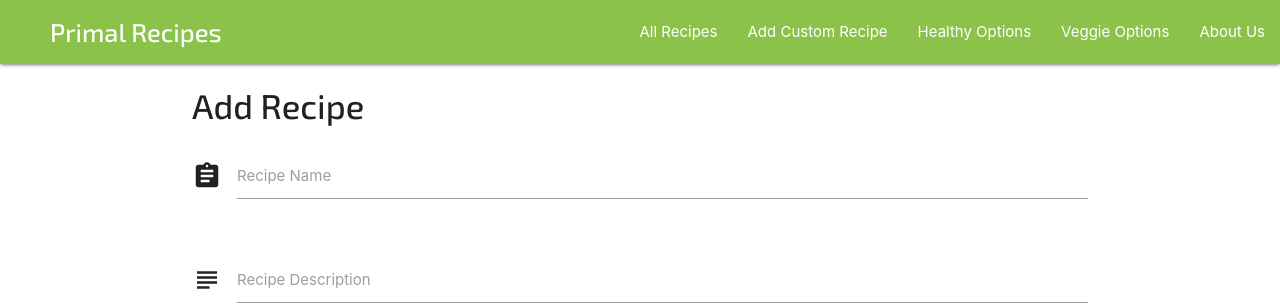
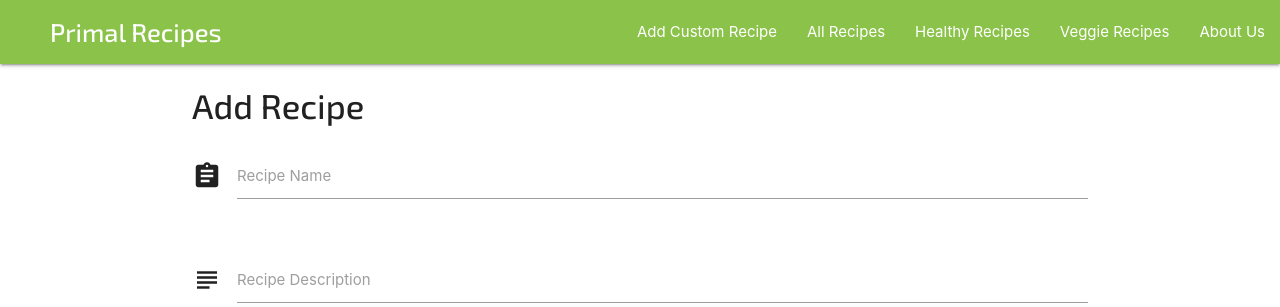
Before and after one commit to harrypars0ns/a-recipe-book, a Flask app: page /add_recipe in a window 1280 px wide. Shown: the top 307 px of the page. Run offline with Flask 2, Linux system fonts and the light colour scheme; data that the repository does not hold is empty; some libraries are stand-ins or nearby versions.

Commit message:
added headings for veggie/healthy recipes plus formatted and validated css

```diff
--- a/app.py
+++ b/app.py
@@ -16,7 +16,7 @@ def landing():
 
 @app.route('/get_recipes')
 def get_recipes():
-    return render_template("recipes.html", page_title="Recipes", recipes=mongo.db.recipes.find(), cuisines=mongo.db.cuisines.find()
+    return render_template("recipes.html", page_title="Primal Recipes", recipes=mongo.db.recipes.find(), cuisines=mongo.db.cuisines.find()
                            )
 
 
@@ -24,7 +24,7 @@ def get_recipes():
 def vegetarian():
     veggie_recipes = mongo.db.recipes.find({'is_vegetarian': "on"})
     all_cuisines = mongo.db.cuisines.find()
-    return render_template("recipes.html", page_title="Recipes", recipes=veggie_recipes, cuisines=all_cuisines
+    return render_template("recipes.html", page_title="Vegetarian Recipes", recipes=veggie_recipes, cuisines=all_cuisines
                            )
 
 
@@ -32,7 +32,7 @@ def vegetarian():
 def healthy():
     healthy_recipes = mongo.db.recipes.find({'is_healthy': "on"})
     all_cuisines = mongo.db.cuisines.find()
-    return render_template("recipes.html", page_title="Recipes", recipes=healthy_recipes, cuisines=all_cuisines
+    return render_template("recipes.html", page_title="Healthy Recipes", recipes=healthy_recipes, cuisines=all_cuisines
                            )
 
 
--- a/static/css/style.css
+++ b/static/css/style.css
@@ -1,7 +1,13 @@
+/* BASE HTML */
+
 nav .brand-logo {
 	font-size: 1.7rem;
 	margin-left: 50px;
 }
+
+
+/* RECIPES, CARDS AND LOGO */
+
 .evolve {
 	text-align: center;
 	font-family: "Exo 2", sans-serif;
@@ -10,6 +16,7 @@ nav .brand-logo {
 .exo {
 	font-family: "Exo 2", sans-serif;
 }
+
 .evolve img {
 	width: 70%;
 	display: inline-block;
@@ -24,15 +31,6 @@ nav .brand-logo {
 	margin: 0px 0px 60px 0px;
 }
 
-.description p {
-  position: relative;
-  padding-right: 10px;
-}
-
-.weight {
-  padding-left: 60px;
-}
-
 .overlay {
 	background: black;
 }
@@ -45,20 +43,15 @@ nav .brand-logo {
 	position: relative;
 	color: black;
 }
+
 .card-reveal {
 	position: relative;
 }
+
 p {
 	position: absolute;
 }
-.content-buttons {
-  position: absolute;
-  bottom: 10px;
-}
 
-.card-title-reveal {
-  font-size: 20px;
-}
 
 /* READ RECIPE */
 
@@ -89,10 +82,13 @@ p {
 	margin-right: 10px;
 }
 
+
 /* LANDING*/
+
 .about_heading {
 	margin-bottom: 20px;
 }
+
 .about p {
 	position: relative;
 	font-size: 16px;
@@ -108,6 +104,7 @@ p {
 	margin-bottom: 20px;
 }
 
+
 /* ADD/EDIT RECIPE */
 
 .lever {
@@ -116,6 +113,10 @@ p {
 
 .healthy-label {
 	margin-left: 10px !important;
+}
+
+.weight {
+	padding-left: 60px;
 }
 
 .range-field {
@@ -127,6 +128,7 @@ p {
 	padding: 10px;
 	border-radius: 5px;
 }
+
 
 /* MEDIA QUERIES */
 
--- a/templates/base.html
+++ b/templates/base.html
@@ -23,19 +23,19 @@
             <a href="{{url_for('get_recipes')}}" id="brand-logos" class="brand-logo cursive">Primal Recipes</a>
             <a href="#" data-target="mobile-demo" class="sidenav-trigger"><i class="material-icons">menu</i></a>
             <ul class="right hide-on-med-and-down">
+               <li><a href="{{url_for('add_recipe')}}">Add Custom Recipe</a></li>
                <li><a href="{{url_for('get_recipes')}}">All Recipes</a></li>
-               <li><a href="{{url_for('add_recipe')}}">Add Custom Recipe</a></li>
-               <li><a href="{{url_for('healthy')}}">Healthy Options</a></li>
-               <li><a href="{{url_for('vegetarian')}}">Veggie Options</a></li>
+               <li><a href="{{url_for('healthy')}}">Healthy Recipes</a></li>
+               <li><a href="{{url_for('vegetarian')}}">Veggie Recipes</a></li>
                <li><a href="{{url_for('landing')}}">About Us</a></li>
             </ul>
          </div>
       </nav>
       <ul class="sidenav" id="mobile-demo">
+         <li><a href="{{url_for('add_recipe')}}">Add Custom Recipes</a></li>
          <li><a href="{{url_for('get_recipes')}}">All Recipes</a></li>
-         <li><a href="{{url_for('add_recipe')}}">Add Custom Recipes</a></li>
-         <li><a href="{{url_for('healthy')}}">Healthy Options</a></li>
-         <li><a href="{{url_for('vegetarian')}}">Veggie Options</a></li>
+         <li><a href="{{url_for('healthy')}}">Healthy Recipes</a></li>
+         <li><a href="{{url_for('vegetarian')}}">Veggie Recipes</a></li>
          <li><a href="{{url_for('landing')}}">About Us</a></li>
       </ul>
       {% block content %} {% endblock %}
--- a/templates/healthy.html
+++ b/templates/healthy.html
@@ -1,11 +1,10 @@
 {% extends 'base.html' %} {% block content %}
 <div class="container">
    <div class="evolve">
-      <img src="static/images/evolve.png" alt="Primal Recipes">
+      <img src="static/images/evolve.png" alt="Healthy Recipes">
       <h2>Healthy Recipes</h2>
    </div>
    <div class="row">
-      <!-- <h4 class="cursive">{{ page_title }}</h4> -->
       {% for recipe in recipes %}
       <a href="#">
          <div class="col s12 m6 l4">
--- a/templates/recipes.html
+++ b/templates/recipes.html
@@ -2,7 +2,7 @@
 <div class="container">
    <div class="evolve">
       <img src="static/images/evolve.png" alt="Primal Recipes">
-      <h2>Primal Recipes</h2>
+      <h2>{{page_title}}</h2>
    </div>
    <div class="row">
       {% for recipe in recipes %}
--- a/templates/vegetarian.html
+++ b/templates/vegetarian.html
@@ -1,11 +1,10 @@
 {% extends 'base.html' %} {% block content %}
 <div class="container">
    <div class="evolve">
-      <img src="static/images/evolve.png" alt="Primal Recipes">
-      <h2>Veggie Recipes</h2>
+      <img src="static/images/evolve.png" alt="Vegetarian Recipes">
+      <h2>Vegetarian Recipes</h2>
    </div>
    <div class="row">
-      <!-- <h4 class="cursive">{{ page_title }}</h4> -->
       {% for recipe in recipes %}
       <a href="#">
          <div class="col s12 m6 l4">
```
Lines whose indentation alone changed are shown as unchanged.
